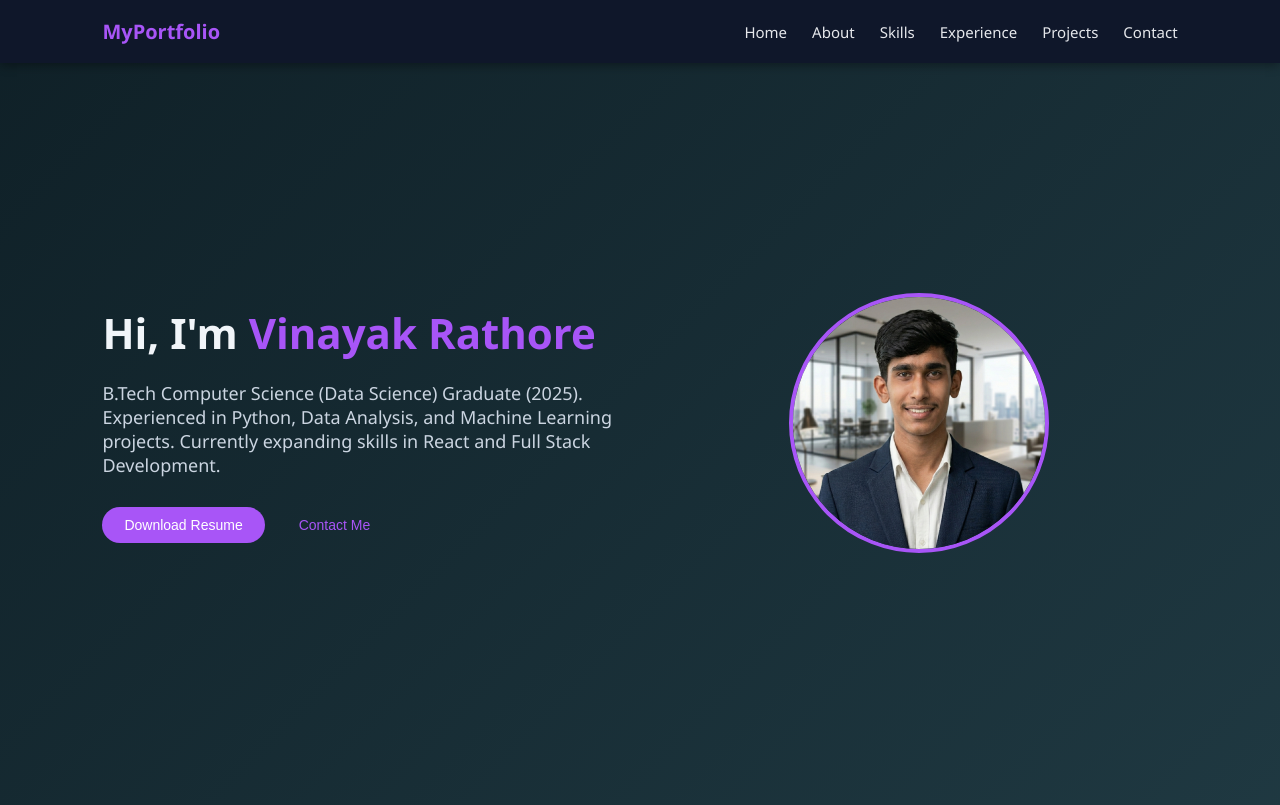
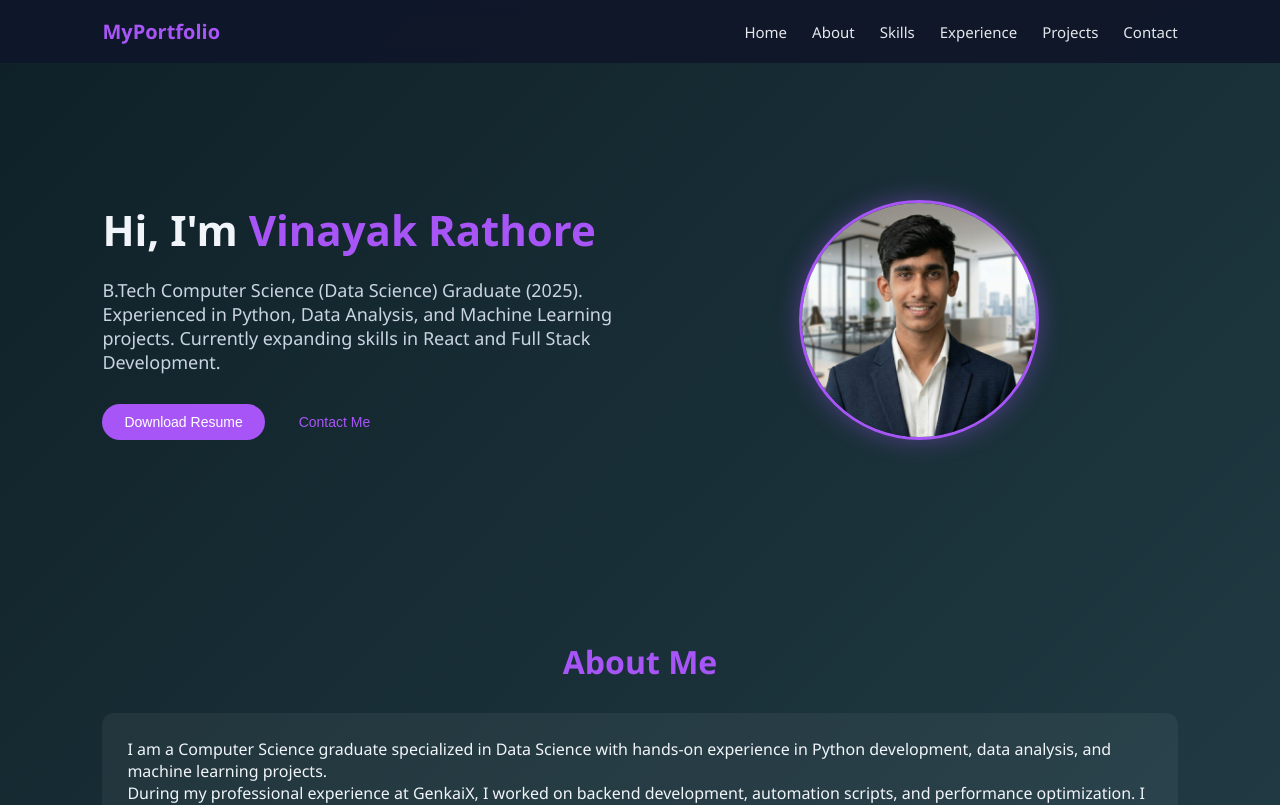
Before and after one commit to vinayakrathor/vinayakrathore-portfolio, a React (Create React App) app: page / in a window 1280 px wide. Shown: the top 805 px of the page. Built offline with nearby package versions, Linux system fonts and the light colour scheme.

Commit message:
fix : style

```diff
--- a/src/App.css
+++ b/src/App.css
@@ -14,11 +14,15 @@ html, body {
   scroll-behavior: smooth;
 }
 
+/* ✅ Important for fixed navbar */
+body {
+  padding-top: 80px;
+}
+
 /* ================= SECTION ================= */
 
 section {
   padding: 80px 8%;
-  width: 100%;
 }
 
 h2 {
@@ -28,21 +32,20 @@ h2 {
   color: #a855f7;
 }
 
-/* ================= NAVBAR ================= */
-
-/* ================= NAVBAR ================= */
+/* ================= NAVBAR (FIXED) ================= */
 
 .navbar {
+  position: fixed;
+  top: 0;
+  left: 0;
   width: 100%;
-  position: sticky;
-  top: 0;
-  background: #0f172a;
+  background: rgba(15, 23, 42, 0.95);
+  backdrop-filter: blur(8px);
   display: flex;
   justify-content: space-between;
   align-items: center;
   padding: 18px 8%;
-  z-index: 1000;
-  box-shadow: 0 2px 10px rgba(0,0,0,0.4);
+  z-index: 9999;
 }
 
 .logo {
@@ -51,7 +54,8 @@ h2 {
   color: #a855f7;
 }
 
-/* Nav Links Desktop */
+/* Desktop Nav */
+
 .nav-links {
   list-style: none;
   display: flex;
@@ -66,6 +70,7 @@ h2 {
   text-decoration: none;
   color: #e5e7eb;
   font-size: 15px;
+  position: relative;
   transition: 0.3s;
 }
 
@@ -73,7 +78,25 @@ h2 {
   color: #a855f7;
 }
 
-/* Hamburger hidden on desktop */
+/* Hover underline */
+
+.nav-links a::after {
+  content: "";
+  position: absolute;
+  width: 0%;
+  height: 2px;
+  left: 0;
+  bottom: -4px;
+  background: #a855f7;
+  transition: 0.3s;
+}
+
+.nav-links a:hover::after {
+  width: 100%;
+}
+
+/* Hamburger */
+
 .hamburger {
   display: none;
   font-size: 26px;
@@ -81,13 +104,13 @@ h2 {
   color: white;
 }
 
-/* ================= HERO SECTION ================= */
+/* ================= HERO ================= */
 
 .home {
   display: flex;
   justify-content: space-between;
   align-items: center;
-  min-height: 90vh;
+  min-height: 60vh;
   gap: 40px;
   flex-wrap: wrap;
 }
@@ -151,20 +174,27 @@ h2 {
 }
 
 .home-image img {
-  width: 260px;
-  height: 260px;
+  width: 240px;
+  height: 240px;
   object-fit: cover;
   border-radius: 50%;
-  border: 4px solid #a855f7;
+  border: 3px solid #a855f7;
+  box-shadow: 0 0 25px rgba(168, 85, 247, 0.4);
 }
 
-/* ================= GLASS CARD ================= */
+/* ================= CARDS ================= */
 
 .glass-card {
   background: rgba(255, 255, 255, 0.05);
   padding: 25px;
   border-radius: 12px;
   margin-bottom: 20px;
+  transition: 0.3s;
+}
+
+.glass-card:hover {
+  transform: translateY(-5px);
+  box-shadow: 0 8px 25px rgba(0,0,0,0.4);
 }
 
 /* ================= SKILLS ================= */
@@ -180,13 +210,6 @@ h2 {
   margin-bottom: 10px;
 }
 
-/* ================= PROJECTS ================= */
-
-.project-card h3 {
-  color: #a855f7;
-  margin-bottom: 10px;
-}
-
 /* ================= EXPERIENCE ================= */
 
 #experience ul {
@@ -196,6 +219,13 @@ h2 {
 
 #experience li {
   margin-bottom: 8px;
+}
+
+/* ================= PROJECTS ================= */
+
+.project-card h3 {
+  color: #a855f7;
+  margin-bottom: 10px;
 }
 
 /* ================= CONTACT ================= */
@@ -218,14 +248,16 @@ h2 {
 /* ================= TABLET ================= */
 
 @media (max-width: 1024px) {
+
   .home-text h1 {
     font-size: 36px;
   }
 
   .home-image img {
-    width: 220px;
-    height: 220px;
+    width: 210px;
+    height: 210px;
   }
+
 }
 
 /* ================= MOBILE ================= */
@@ -253,15 +285,36 @@ h2 {
     margin-bottom: 10px;
   }
 
-  .nav-links {
-    flex-wrap: wrap;
-    justify-content: center;
-    gap: 12px;
-  }
-
   .skills-container {
     grid-template-columns: 1fr;
   }
+
+  /* Mobile Navbar */
+
+  .hamburger {
+    display: block;
+  }
+
+  .nav-links {
+    position: absolute;
+    top: 70px;
+    right: -100%;
+    background: #111827;
+    flex-direction: column;
+    width: 100%;
+    text-align: center;
+    padding: 20px 0;
+    transition: 0.3s ease;
+  }
+
+  .nav-links.active {
+    right: 0;
+  }
+
+  .nav-links li {
+    margin: 12px 0;
+  }
+
 }
 
 /* ================= SMALL MOBILE ================= */
@@ -285,32 +338,10 @@ h2 {
   }
 
 }
-/* ================= MOBILE NAVBAR ================= */
+.active-link {
+  color: #a855f7 !important;
+}
 
-@media (max-width: 768px) {
-
-  .hamburger {
-    display: block;
-  }
-
-  .nav-links {
-    position: absolute;
-    top: 70px;
-    right: 0;
-    background: #111827;
-    flex-direction: column;
-    width: 100%;
-    text-align: center;
-    display: none;
-    padding: 20px 0;
-  }
-
-  .nav-links.active {
-    display: flex;
-  }
-
-  .nav-links li {
-    margin: 10px 0;
-  }
-
+.active-link::after {
+  width: 100% !important;
 }
--- a/src/components/Projects.js
+++ b/src/components/Projects.js
@@ -7,7 +7,7 @@ function Projects() {
 
       {/* Project 1 */}
       <div className="glass-card project-card">
-        <h3>Full Stack Travel Booking Website</h3>
+        <h3>Travel Booking Website UI</h3>
         <p>
           Developed a responsive travel booking website using HTML, CSS,
           JavaScript, PHP, and MySQL. Implemented server-side logic,
```
